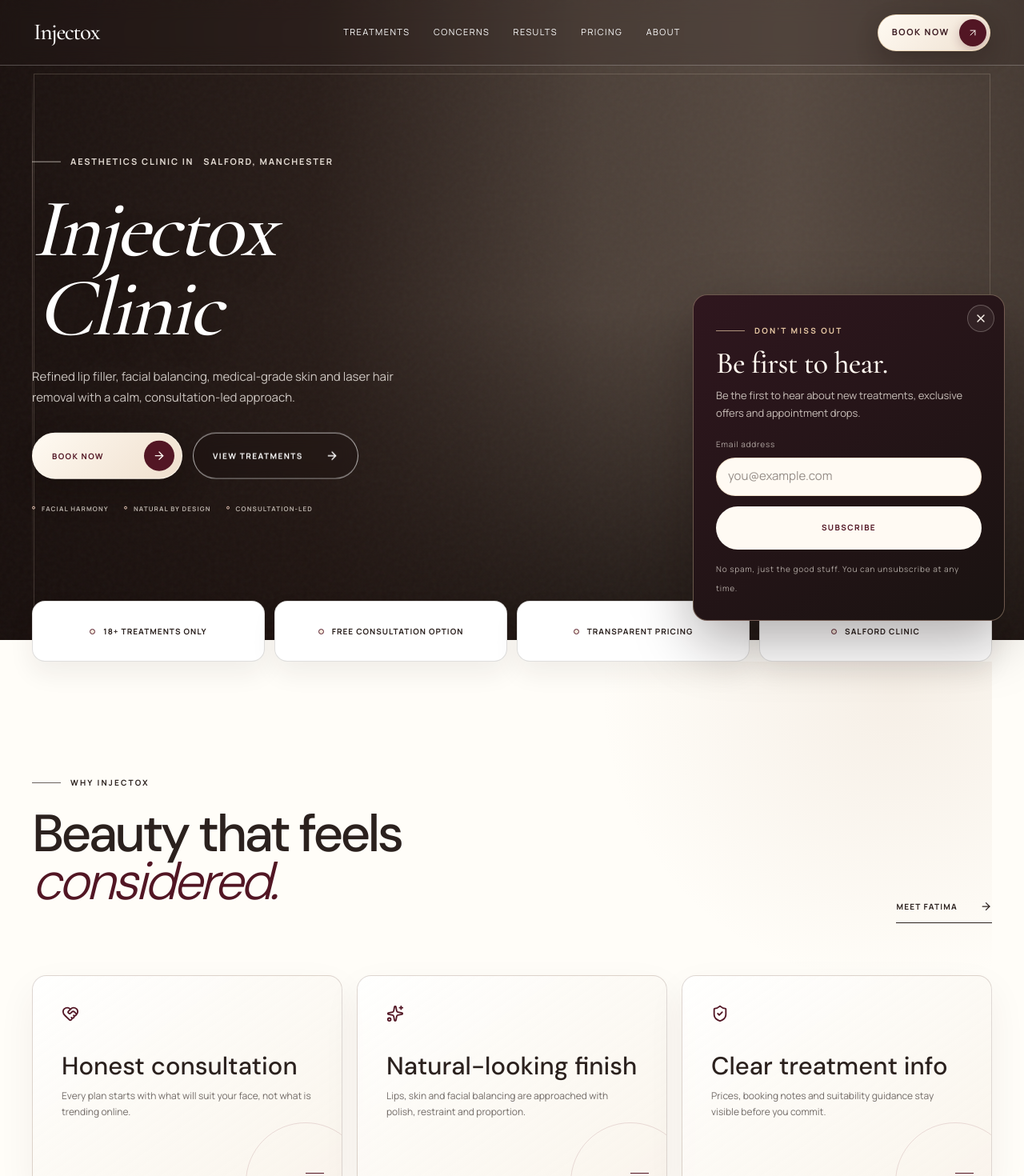
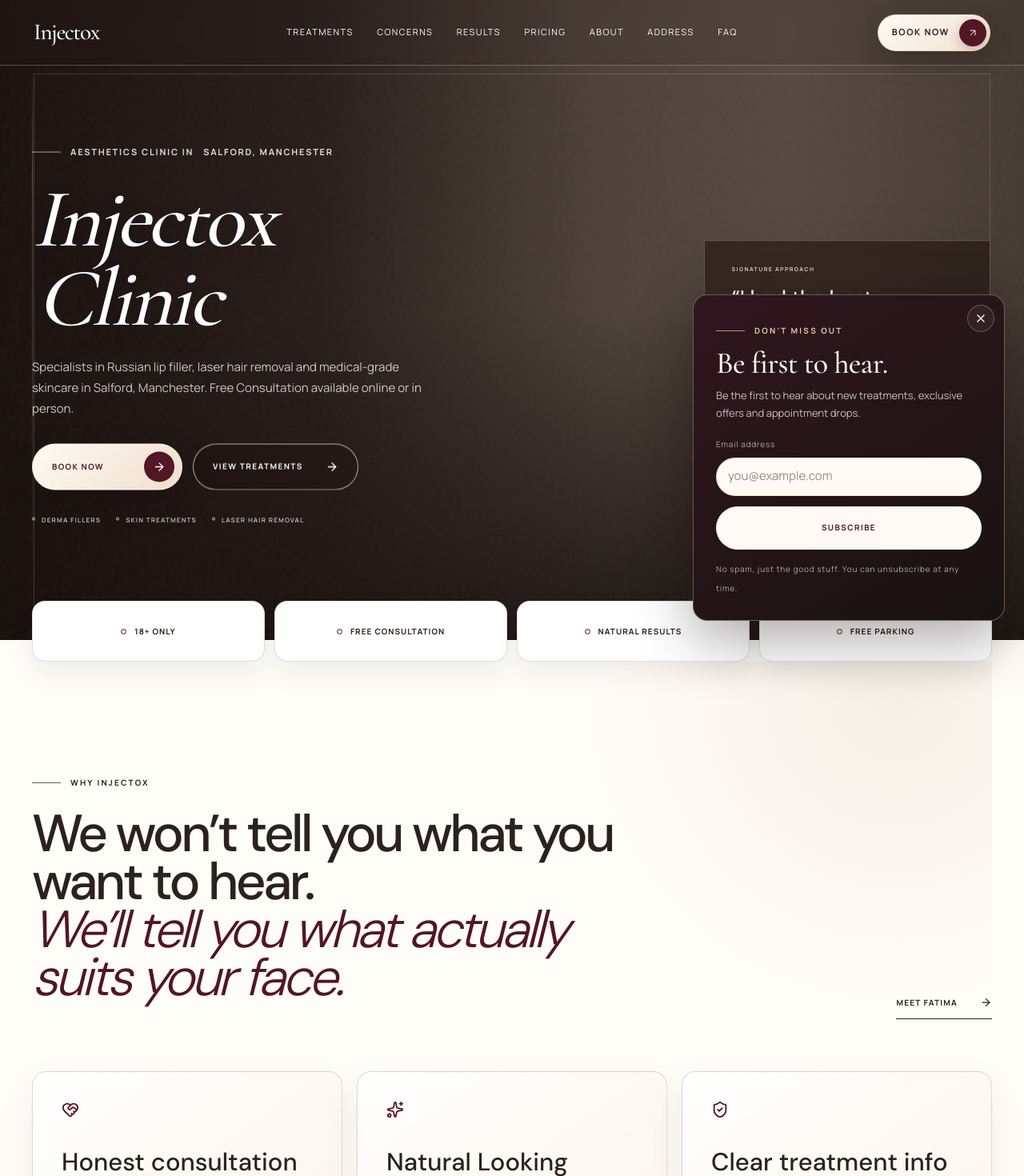
Before and after one commit to khany98-debug/injectox-clinic, a Next.js app: page / in a window 1280 px wide. Shown: the top 1470 px of the page at 80% size. Built offline with nearby package versions, Linux system fonts and the light colour scheme.

Commit message:
refine Injectox homepage and treatment messaging

```diff
--- a/src/app/gallery/page.tsx
+++ b/src/app/gallery/page.tsx
@@ -6,11 +6,11 @@
 export default function GalleryPage() {
   return (
     <>
-      <PageHero eyebrow="Real client results" title={<>Subtle changes.<br /><em>Beautifully considered.</em></>} copy="A curated edit of genuine Injectox client outcomes photographed in the clinic. Tap any result to view it in detail." index="06" />
+      <PageHero eyebrow="Real client results" title={<>Small changes.<br /><em>Serious results.</em></>} copy="A curated edit of real Injectox outcomes, photographed in clinic. Tap any result to see it up close." index="06" />
       <section className="results-intro shell">
         <span className="eyebrow">The work</span>
         <h2>Real faces. Real treatments.<br /><em>No stock imagery.</em></h2>
-        <p>These images show individual client experiences supplied by the clinic. Results, swelling, recovery and longevity vary. Images should only remain published where valid client consent is recorded.</p>
+        <p>Real clients. Real results. Every image on this page was taken right here at Injectox Clinic.</p>
       </section>
       <section className="results-gallery"><GalleryGrid source="results" mobileLoop includeFilms /></section>
       <ResultFilmPanel />
--- a/src/app/globals.css
+++ b/src/app/globals.css
@@ -417,6 +417,7 @@
 .coming-soon p { max-width: 520px; margin: 25px auto 35px; color: var(--taupe); }
 
 .site-footer { padding: 90px 5vw 32px; color: #f6ede6; background: #191310; }
+.fatima-caption { position: absolute; z-index: 2; left: 22px; bottom: 18px; color: #fff; font-size: 9px; font-weight: 700; letter-spacing: .16em; text-transform: uppercase; text-shadow: 0 1px 8px rgba(0,0,0,.35); }
 .clinic-map { display: block; width: 100%; min-height: 280px; margin-top: 24px; border: 0; border-radius: 18px; }
 .footer-top { display: grid; grid-template-columns: 1.1fr .9fr; gap: 80px; padding-bottom: 70px; }
 .footer-brand-stack { display: flex; flex-direction: column; align-items: flex-start; gap: 1px; margin-bottom: 20px; }
@@ -3081,10 +3082,13 @@
 
 @media (max-width: 760px) {
   .reference-hero { min-height: 830px; }
-  .reference-hero::before, .reference-hero::after, .reference-hero-panel { display: none; }
+  .reference-hero::before, .reference-hero::after { display: none; }
+  .reference-hero-panel { display: block; left: 23px; right: 23px; bottom: 26px; width: auto; padding: 18px 20px; }
+  .reference-hero-panel b { margin-bottom: 12px; font-size: 17px; }
+  .reference-hero-panel a { font-size: 8px; }
   .reference-hero-copy { top: auto; bottom: 74px; left: 23px; right: 23px; max-width: none; transform: none; }
   .reference-hero-copy .eyebrow { margin-bottom: 24px; }
-  .reference-hero-copy h1 { max-width: 440px; margin-bottom: 23px; font-size: clamp(67px, 19vw, 86px); line-height: .81; }
+  .reference-hero-copy h1 { max-width: 440px; margin-bottom: 23px; font-size: clamp(58px, 17vw, 80px); line-height: .81; }
   .reference-hero-copy p { max-width: 430px; margin-bottom: 23px; font-size: 13px; line-height: 1.62; }
   .hero-proof { gap: 7px 12px; margin-top: 20px; font-size: 7px; letter-spacing: .1em; }
   .hero-proof span:nth-child(3) { display: none; }
@@ -3166,7 +3170,7 @@
 }
 
 .site-header .clinic-logo-name { font-size: 29px; font-style: normal; }
-.site-footer .clinic-logo { color: var(--champagne); }
+.site-footer .clinic-logo { color: #fff; }
 .site-footer .clinic-logo-name { font-size: 40px; }
 .site-footer .clinic-logo-clinic { margin-top: 8px; font-size: 11px; letter-spacing: .34em; }
 
--- a/src/app/page.tsx
+++ b/src/app/page.tsx
@@ -15,8 +15,8 @@
   },
   {
     icon: Sparkles,
-    title: "Natural-looking finish",
-    copy: "Lips, skin and facial balancing are approached with polish, restraint and proportion.",
+    title: "Natural Looking Results",
+    copy: "Enhanced, not obvious — every result is judged against your natural proportions first.",
   },
   {
     icon: ShieldCheck,
@@ -37,24 +37,24 @@
             <span className="eyebrow hero-location"><span>Aesthetics clinic in</span><span>Salford, Manchester</span></span>
             <h1><span>Injectox</span><span>Clinic</span></h1>
             <p>
-              Refined lip filler, facial balancing, medical-grade skin and laser hair removal with a calm,
-              consultation-led approach.
+              Specialists in Russian lip filler, laser hair removal and medical-grade skincare in Salford, Manchester. Free Consultation available online or in person.
             </p>
             <div className="button-row">
               <Button href={booking.treatment}>Book now</Button>
               <Button href="/treatments" variant="line">View treatments</Button>
             </div>
             <div className="hero-proof" aria-label="Injectox Clinic approach">
-              <span>Facial harmony</span>
-              <span>Natural by design</span>
-              <span>Consultation-led</span>
+              <span>Derma Fillers</span>
+              <span>Skin Treatments</span>
+              <span>Laser Hair Removal</span>
             </div>
           </Reveal>
         </div>
+        <div className="reference-hero-panel"><b>“I had the best experience at Injectox Clinic! I was made to feel so at ease and had a thorough consultation as part of my appointment. I couldn’t be happier with my lips!! Can’t wait to go back”</b><span>— Molly Plant</span><Link href="/pricing">View pricing <ArrowRight /></Link></div>
       </section>
 
       <section className="reference-trust shell" aria-label="Clinic trust points">
-        {["18+ treatments only", "Free consultation option", "Transparent pricing", "Salford clinic"].map((item) => (
+        {["18+ only", "Free Consultation", "Natural Results", "Free Parking"].map((item) => (
           <div key={item}><CheckCircle2 size={17} /><span>{item}</span></div>
         ))}
       </section>
@@ -63,7 +63,7 @@
         <div className="split-heading">
           <SectionIntro
             eyebrow="Why Injectox"
-            title={<>Beauty that feels<br /><em>considered.</em></>}
+            title={<>We won’t tell you what you want to hear.<br /><em>We’ll tell you what actually suits your face.</em></>}
           />
           <Link className="text-link" href="/about">Meet Fatima <ArrowRight /></Link>
         </div>
@@ -102,11 +102,13 @@
       <section className="section shell home-about">
         <div className="home-about-media">
           <Image src="/images/dropbox/client-labelled/consultation-fatima.jpg" alt="Fatima consulting with a client at Injectox Clinic" fill sizes="(max-width: 800px) 100vw, 44vw" />
+          <span className="fatima-caption">Founder · Lead Aesthetician</span>
         </div>
         <div className="home-about-copy">
-          <SectionIntro eyebrow="Meet Fatima" title={<>Honest advice.<br /><em>Beautiful judgement.</em></>} />
-          <p>Every appointment is led by Fatima from her private Salford clinic, with a focus on facial harmony, calm consultation and results that still feel like you.</p>
-          <p>There is no one-size-fits-all plan. Fatima considers your features, lifestyle and timing before recommending what will make a genuine difference—and will always say when less is more.</p>
+          <SectionIntro eyebrow="Meet Fatima" title={<>No handovers. No juniors.<br /><em>Just me.</em></>} />
+          <p>I’m Fatima — I founded Injectox Clinic and I’m the lead aesthetician here. I specialise in Russian lip and umbrella technique filler, and every appointment is with me personally, from your first consultation right through to aftercare.</p>
+          <p>I’ve always believed treatments should enhance what you already have, not change it. That’s why every plan I put together is built around your face, not a trend — and if less is the right call for you, I’ll always say so.</p>
+          <p>My goal for every client who walks into Injectox is simple: I want you to leave feeling heard, confident and like a better version of yourself. Whether it’s your first treatment with me or your tenth, you’ll always get the same thing — my full attention, every single time.</p>
           <Button href="/about" variant="line">About Fatima</Button>
         </div>
       </section>
@@ -127,7 +129,7 @@
 
       <section id="find-the-clinic" className="clinic-location-band">
         <div className="shell clinic-location-grid">
-          <div><span className="eyebrow">Find the clinic</span><h2>Salford, Greater<br /><em>Manchester.</em></h2></div>
+          <div><span className="eyebrow">Find the clinic</span><h2>Address</h2><h3>Salford, Greater<br /><em>Manchester.</em></h3></div>
           <div><p><b>Skin Clinic MCR</b><br />Waters Edge Business Park<br />Modwen Road, Salford<br />Greater Manchester</p><Button href="/contact" variant="light">Directions &amp; contact</Button><div className="clinic-map" aria-label="Map showing Injectox Clinic in Salford"><iframe title="Injectox Clinic location map" loading="lazy" src="https://www.google.com/maps?q=Skin+Clinic+MCR,+Waters+Edge+Business+Park,+Modwen+Road,+Salford&amp;output=embed" /></div></div>
         </div>
       </section>
@@ -142,7 +144,7 @@
         </div>
         <div className="mini-pricing">
           {[
-            ["Russian Lip Filler 0.7ML", "From £160"],
+            ["Russian Lip Filler", "From £149"],
             ["Anti-Wrinkle", "From £149"],
             ["Skin Boosters", "From £119"],
             ["Laser Hair Removal", "From £25"],
--- a/src/app/pricing/page.tsx
+++ b/src/app/pricing/page.tsx
@@ -2,4 +2,4 @@
 import { FinalCTA, PageHero, PricingTable } from "@/components/ui";
 
 export const metadata: Metadata = { title: "Pricing", description: "Transparent current prices for Injectox Clinic treatments, packages, skin and laser services." };
-export default function PricingPage() { return <><PageHero eyebrow="Transparent pricing" title={<>Plan beautifully.<br /><em>Book clearly.</em></>} copy="Current public prices from the clinic’s Faces booking catalogue. Your final recommendation may vary with product, area and treatment plan." index="04" /><section className="inner-section shell"><div className="category-rail"><span>All</span><a href="#filler">Filler</a><a href="#skin">Skin</a><a href="#laser">Laser packages</a><a href="#packages">Packages</a></div><PricingTable /></section><FinalCTA /></>; }
+export default function PricingPage() { return <><PageHero eyebrow="Transparent pricing" title={<>Your glow up,<br /><em>priced simply.</em></>} copy="Your final price may vary depending on product, treatment area, and what your consultation recommends." index="04" /><section className="inner-section shell"><div className="category-rail"><span>All</span><a href="#filler">Filler</a><a href="#skin">Skin</a><a href="#laser">Laser packages</a><a href="#packages">Packages</a></div><PricingTable /></section><FinalCTA /></>; }
--- a/src/components/booking-flow.tsx
+++ b/src/components/booking-flow.tsx
@@ -26,7 +26,7 @@
 const timeSlots = ["10:00", "11:30", "13:00", "14:30", "16:00", "17:30"];
 const steps = ["Treatment", "Preferred date", "Your details", "Review"];
 const serviceAliases: Record<string, string> = {
-  "Russian Lip Filler": "Russian Lip Filler 0.7ML",
+  "Russian Lip Filler": "Russian Lip Filler",
   "Facial Balancing": "Bespoke facial balancing",
   "Anti-Wrinkle": "One area",
   "Skin Boosters": "Lumi Pro / Aqua Shine / Skin Booster",
--- a/src/components/newsletter-popup.tsx
+++ b/src/components/newsletter-popup.tsx
@@ -49,7 +49,7 @@
       return;
     }
     window.localStorage.setItem(storageKey, "true");
-    setStatus("success");
+    setVisible(false);
   }
 
   if (!visible) return null;
--- a/src/components/site-header.tsx
+++ b/src/components/site-header.tsx
@@ -13,6 +13,8 @@
   ["Results", "/gallery"],
   ["Pricing", "/pricing"],
   ["About", "/about"],
+  ["Address", "/#find-the-clinic"],
+  ["FAQ", "/faq"],
 ] as const;
 
 export function SiteHeader() {
--- a/src/components/ui.tsx
+++ b/src/components/ui.tsx
@@ -85,7 +85,7 @@
   return (
     <section className="stats-section">
       <div className="shell stats-grid">
-        <Reveal className="stats-heading"><span className="eyebrow">Proof, not promises</span><h2>Experience you<br /><em>can feel.</em></h2><p>Experience across Fatima’s complete client history and verified feedback collected across the clinic’s booking platforms.</p></Reveal>
+        <Reveal className="stats-heading"><span className="eyebrow">Proof, not promises</span><h2>Experience you<br /><em>can feel.</em></h2></Reveal>
         <div className="stat"><strong><CountUp value={clinic.treatmentsCompleted} suffix="+" /></strong><span>Treatments performed</span></div>
         <div className="stat"><strong><CountUp value={clinic.verifiedReviews} suffix="+" /></strong><span>Verified reviews</span></div>
         <div className="stat"><strong>{clinic.rating}</strong><span>Average rating</span></div>
@@ -123,14 +123,14 @@
     <section className="result-film-section shell">
       <div className="result-film-copy">
         <span className="eyebrow">Inside Injectox</span>
-        <h2>Treatment moments,<br /><em>on loop.</em></h2>
+        <h2>See exactly what happens<br /><em>in the room.</em></h2>
         <Link className="text-link" href={booking.instagram} target="_blank" rel="noreferrer">View Instagram <ArrowRight /></Link>
       </div>
       <div className="result-film-grid">
         {resultFilms.map((film, index) => (
           <div className="result-film-card" key={film.src}>
             <LoopVideo src={film.src} poster={film.poster} preload={index === 0 ? "auto" : "metadata"} />
-            <span><small>{String(index + 1).padStart(2, "0")}</small>{film.label}</span>
+            <span><small>{String(index + 1).padStart(2, "0")}</small>{index === 0 ? "Inside the clinic" : "Skin Booster in action"}</span>
           </div>
         ))}
       </div>
@@ -202,7 +202,7 @@
 export function TrustPanel() {
   return (
     <div className="trust-panel">
-      {[ [ShieldCheck, "Consultation-led", "Advice before treatment"], [Sparkles, "Natural by design", "Harmony over trends"], [Check, "Transparent pricing", "Live booking prices"] ].map(([Icon, title, copy]) => {
+      {[ [ShieldCheck, "Consultation-led", "Advice before treatment"], [Sparkles, "Natural results", "Harmony over trends"], [Check, "Transparent pricing", "Live booking prices"] ].map(([Icon, title, copy]) => {
         const C = Icon as typeof ShieldCheck;
         return <div key={String(title)}><C /><span><b>{String(title)}</b><small>{String(copy)}</small></span></div>;
       })}
--- a/src/lib/content.ts
+++ b/src/lib/content.ts
@@ -48,12 +48,12 @@
     category: "Injectables",
     eyebrow: "The signature",
     intro:
-      "A precision-led lip treatment designed around shape, lift and proportion—not a one-size-fits-all trend.",
-    price: 160,
+      "A softer, natural lip shape for lips that still look like yours, only better.",
+    price: 149,
     duration: "45 mins",
     downtime: "Usually 2–7 days",
     consultation: true,
-    benefits: ["Refined definition", "Tailored volume", "Balanced side profile", "Natural-looking finish"],
+    benefits: ["Refined definition", "Tailored volume", "Balanced side profile", "Natural Looking Results"],
     idealFor: ["Lips lacking shape", "Subtle volume", "Cupid’s bow definition", "Rebalancing existing filler"],
     process: ["Consultation and facial assessment", "Bespoke technique selection", "Precision treatment", "Aftercare and review guidance"],
     faq: [
@@ -89,7 +89,7 @@
     name: "Anti-Wrinkle",
     category: "Injectables",
     eyebrow: "Expression, softened",
-    intro: "Consultation-led treatment for a fresher, rested appearance while protecting the character of your face.",
+    intro: "A consultation-led treatment for softened lines, not a frozen face — you still look like you.",
     price: 149,
     duration: "30–45 mins",
     downtime: "Minimal",
@@ -149,7 +149,7 @@
     name: "Advanced Facials",
     category: "Skin",
     eyebrow: "The polished reset",
-    intro: "From Glass Skin to extraction-led and medical-grade facial options, chosen around what your skin needs now.",
+    intro: "Glass skin, deep clean facials or medical grade treatments — whatever your skin needs right now.",
     price: 60,
     duration: "30–60 mins",
     downtime: "None to minimal",
@@ -213,7 +213,7 @@
   { slug: "fine-lines", title: "Fine lines", short: "A fresher expression without erasing character.", treatments: ["anti-wrinkle", "skin-boosters"] },
   { slug: "dull-skin", title: "Dull or tired skin", short: "Hydration, brightness and a polished reset.", treatments: ["skin-boosters", "advanced-facials"] },
   { slug: "acne-pigmentation-texture", title: "Texture & clarity", short: "Support for uneven texture, visible pores and post-acne marks.", treatments: ["microneedling", "advanced-facials"] },
-  { slug: "unwanted-hair", title: "Unwanted hair", short: "A considered course for face or body.", treatments: ["laser-hair-removal"] },
+  { slug: "unwanted-hair", title: "Unwanted hair", short: "Pain free laser hair removal courses.", treatments: ["laser-hair-removal"] },
 ] as const;
 
 export type PriceItem = { name: string; price: number; duration: string };
@@ -226,7 +226,7 @@
   ]},
   { category: "Lip & dermal filler", items: [
     { name: "Russian Lip Filler 0.5ML", price: 149, duration: "45 mins" },
-    { name: "Russian Lip Filler 0.7ML", price: 160, duration: "45 mins" },
+    { name: "Russian Lip Filler", price: 149, duration: "45 mins" },
     { name: "Russian Lip Filler 1.1ML", price: 219, duration: "60 mins" },
     { name: "Smile lines — 1.1ml", price: 119, duration: "45 mins" },
     { name: "Marionette lines — 1.1ml", price: 119, duration: "30 mins" },
```
Also changed, not shown: src/app/about/page.tsx (+1 -22 lines).
